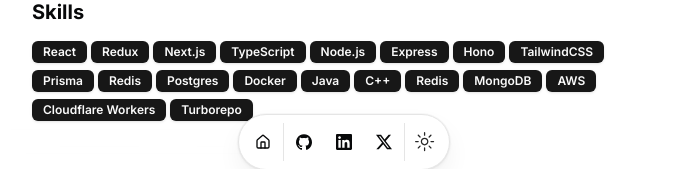
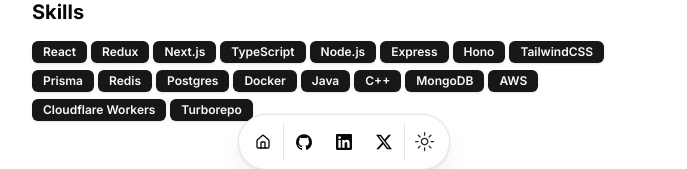
Before and after one commit to devnick10/portfolio, a Next.js app: page / in a window 1280 px wide. Shown: the part 614-783 px from the top of the page, without its empty margins (296-983 px from the left). Built offline with nearby package versions, Linux system fonts and the light colour scheme.

Commit message:
Update resume.tsx

```diff
--- a/src/data/resume.tsx
+++ b/src/data/resume.tsx
@@ -27,7 +27,6 @@
     "Docker", // Basic knowledge
     "Java", // Basic knowledge
     "C++",
-    "Redis",
     "MongoDB",
     "AWS",
     "Cloudflare Workers",
```
